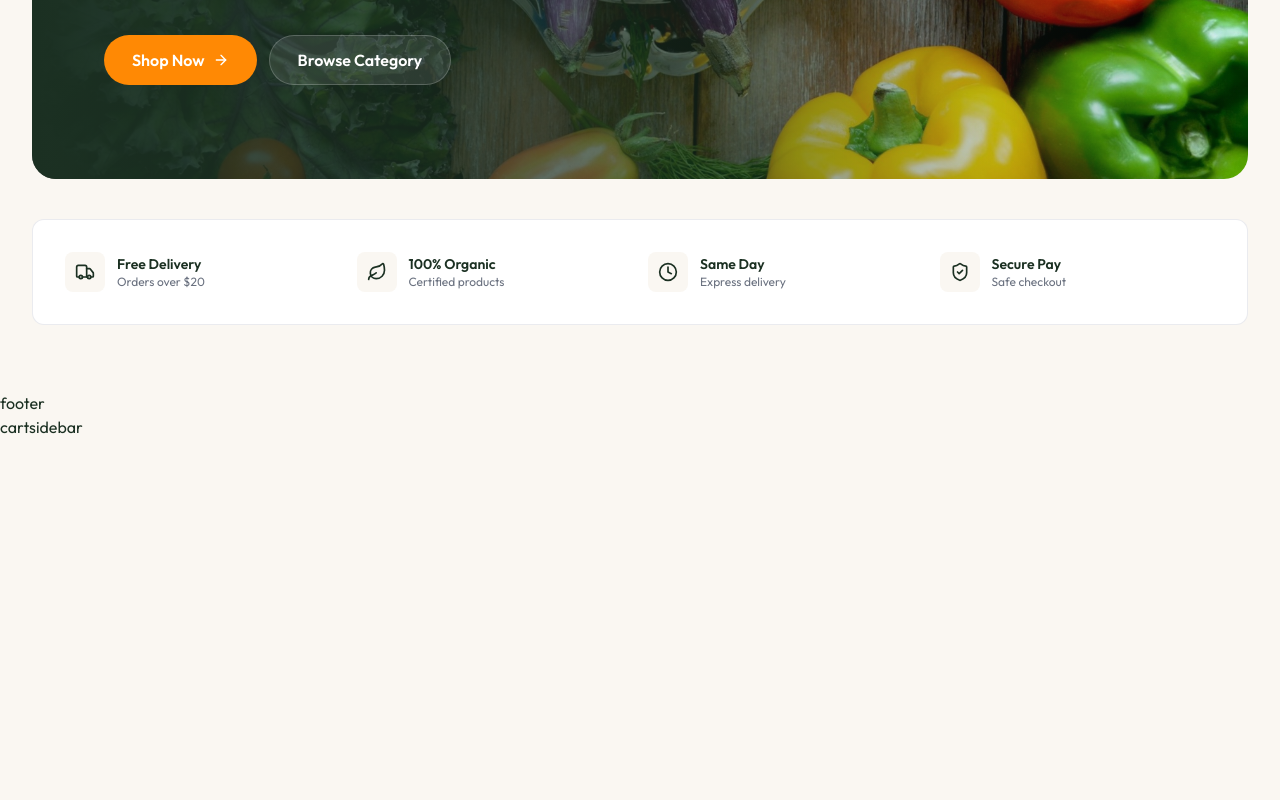
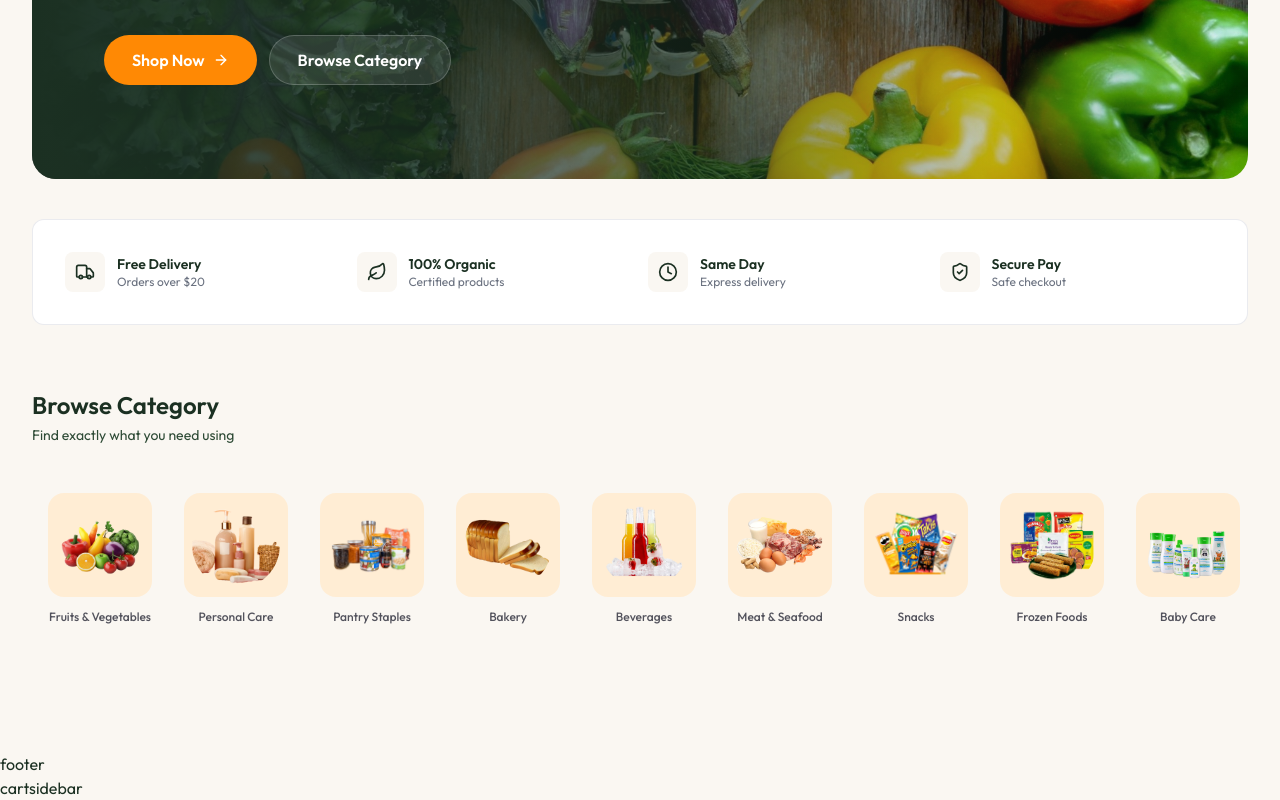
Before and after one commit to omprakash8788/Grocery-application-, a React (Vite) app in the folder client/: page / in a window 1280 px wide. Shown: the part 511-1311 px from the top of the page. Before the commit the page ends 950 px from the top, so only its background shows below. Built offline with nearby package versions, Linux system fonts and the light colour scheme.

Commit message:
adding home category

```diff
--- /dev/null
+++ b/client/src/components/Home/HomeCategories.tsx
@@ -0,0 +1,41 @@
+import { Link } from "react-router-dom";
+import { categoriesData } from "../../assets/assets";
+
+const HomeCategories = () => {
+  return (
+    <section className="py-16">
+      <div className="max-w-7xl mx-auto">
+        <div>
+          <h2 className="text-2xl font-semibold">Browse Category</h2>
+          <p className="text-sm text-app-green-light mt-1">
+            Find exactly what you need using
+          </p>
+        </div>
+        {/* Display category */}
+        <div className="flex items-center mt-8 overflow-x-scroll no-scrollbar">
+          {categoriesData.map((cat) => (
+            <Link
+              key={cat.slug}
+              to={`/products?category=${cat.slug}`}
+              onClick={() => window.scrollTo(0, 0)}
+              className="group flex flex-col items-center gap-3 p-4"
+            >
+              <div className="size-18 sm:size-26 sm:p-2 rounded-2xl overflow-hidden bg-orange-100 group-hover:ring-2 ring-orange-300/75 transition-all">
+                <img
+                  src={cat.image}
+                  alt={cat.name}
+                  className="w-full h-full object-contain rounded-full transition-all"
+                />
+              </div>
+              <span className="text-xs font-medium text-zinc-600 text-center leading-tight">
+                {cat.name}
+              </span>
+            </Link>
+          ))}
+        </div>
+      </div>
+    </section>
+  );
+};
+
+export default HomeCategories;
--- a/client/src/pages/Home.tsx
+++ b/client/src/pages/Home.tsx
@@ -1,11 +1,13 @@
 import Features from "../components/Home/Features"
 import Hero from "../components/Home/Hero"
+import HomeCategories from "../components/Home/HomeCategories"
 
 const Home = () => {
   return (
     <div className="min-h-screen max-w-7xl mx-auto px-4 sm:px-6 lg:px-8 py-12">
       <Hero/>
       <Features/>
+      <HomeCategories/>
     </div>
   )
 }
```
